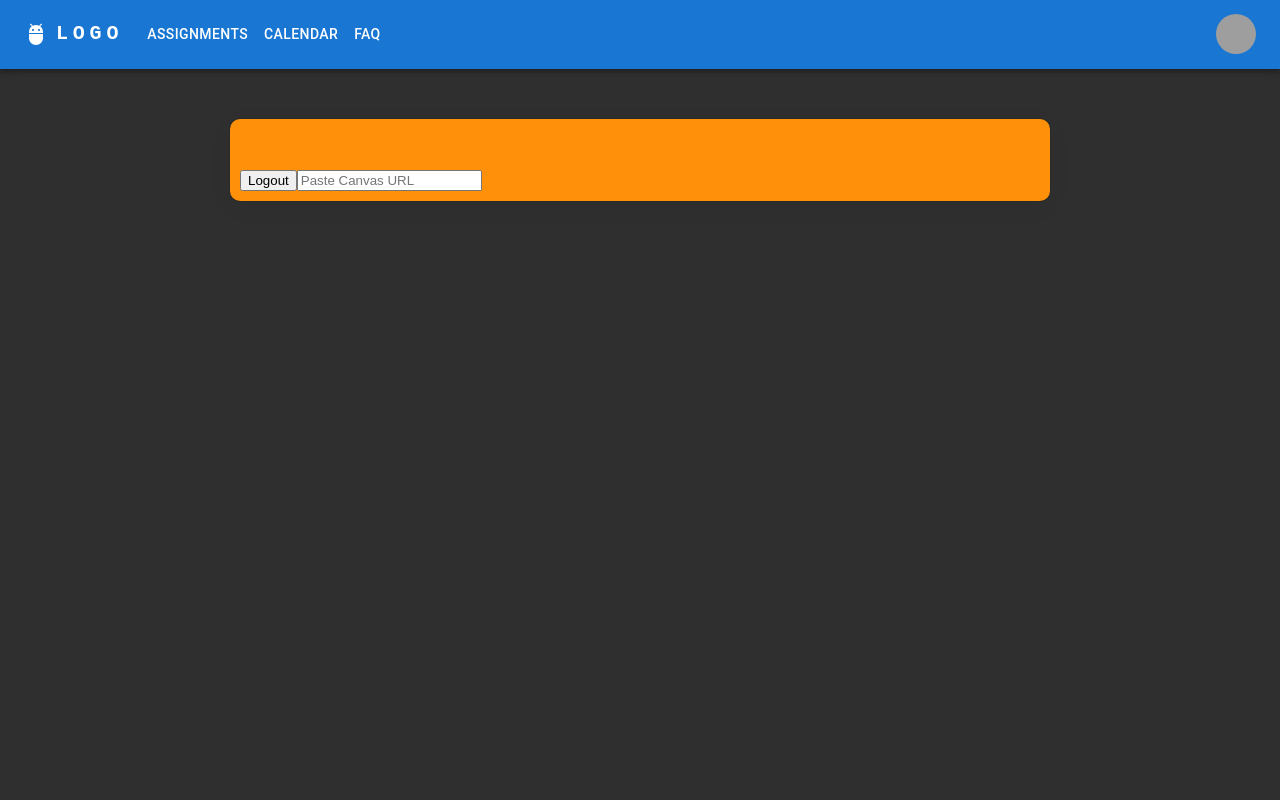
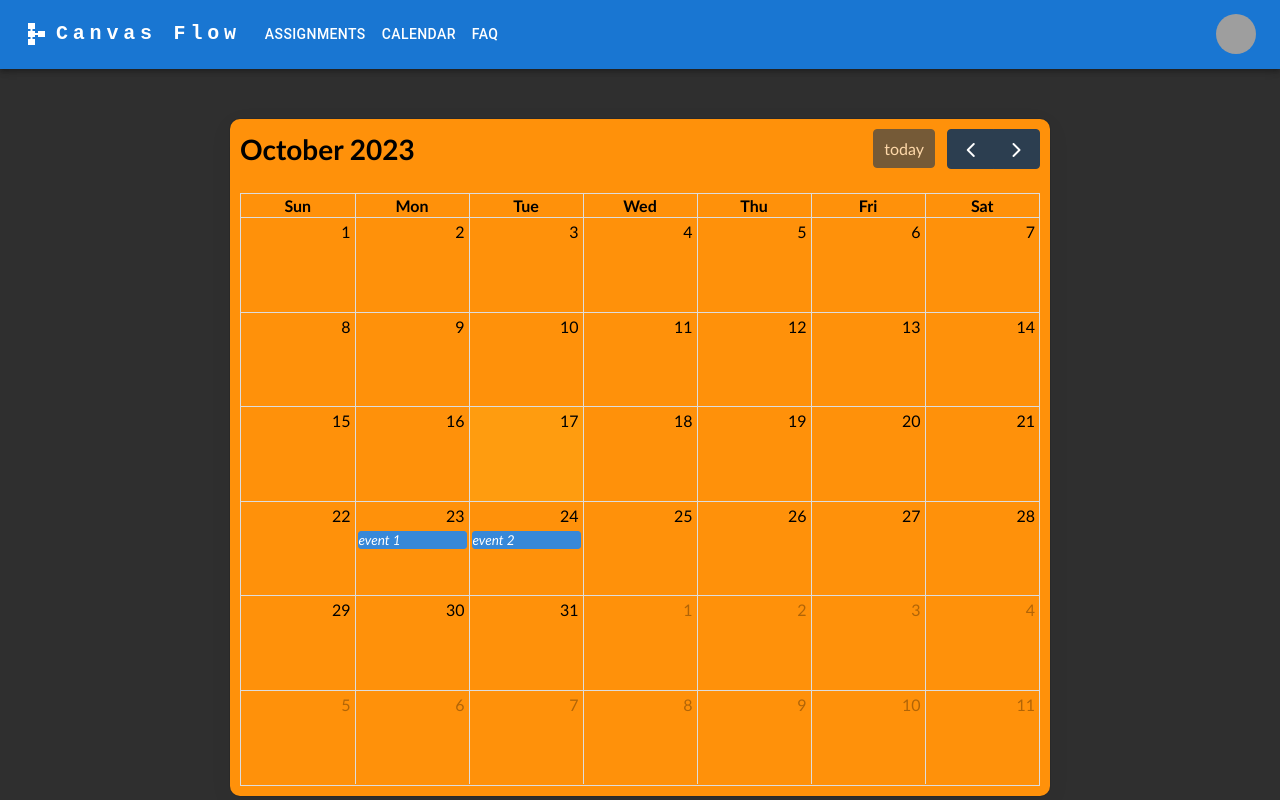
Before and after one commit to Jubbery/DBFinalProject, a React (Create React App) app in the folder client/: page /calendar in a window 1280 px wide. Built offline with nearby package versions, Linux system fonts and the light colour scheme; grey boxes are pictures that could not be loaded.

Commit message:
Added Calendar, FAQ, and NavBar update

```diff
--- a/client/package.json
+++ b/client/package.json
@@ -2,6 +2,9 @@
   "name": "db_final_reactapp",
   "version": "0.1.0",
   "private": true,
+  "devDependencies": {
+    "@babel/plugin-proposal-private-property-in-object": "^10"
+  },
   "dependencies": {
     "@emotion/react": "^11.11.1",
     "@emotion/styled": "^11.11.0",
--- a/client/src/App.js
+++ b/client/src/App.js
@@ -3,11 +3,10 @@ import { BrowserRouter as Router, Route, Routes } from "react-router-dom";
 import NavBar from "./components/NavBar";
 import Assignments from "./components/Assignments";
 import Calendar from "./components/Calendar";
-import { GoogleOAuthProvider } from "@react-oauth/google";
+import FAQ from "./components/FAQ";
 
 const App = () => {
   return (
-    <GoogleOAuthProvider clientId="<PUT_CLIENT_ID_HERE_FROM_SERVER>">
     <Router>
       <div className="navbar">
         <NavBar />
@@ -18,12 +17,12 @@ const App = () => {
             {/* Example route, modify as needed */}
             <Route path="/assignments" element={<Assignments />} />
             <Route path="/calendar" element={<Calendar />} />
+            <Route path="/faq" element={<FAQ />} />
             {/* Add other routes here */}
           </Routes>
         </div>
       </div>
     </Router>
-    </GoogleOAuthProvider>
   );
 };
 
--- a/client/src/components/Calendar.js
+++ b/client/src/components/Calendar.js
@@ -1,46 +1,36 @@
-import React, { useState } from "react";
-import { GoogleLogin, googleLogout } from "@react-oauth/google";
+import React from "react";
+import FullCalendar from "@fullcalendar/react";
+import dayGridPlugin from "@fullcalendar/daygrid"; // a plugin!
 
-const CLIENT_ID =
-  "405252700885-lf8bd7hfov161j82ut4r0iqaauosopb7.apps.googleusercontent.com";
+// https://fullcalendar.io/docs/react
 
-export default function Calendar() {
-  const [canvasURL, setCanvasURL] = useState("");
+export default class Calendar extends React.Component {
+  render() {
+    return (
+      <FullCalendar
+        plugins={[dayGridPlugin]}
+        initialView="dayGridMonth"
+        events={[
+          { title: "event 1", date: "2023-10-23" },
+          { title: "event 2", date: "2023-10-24" },
+        ]}
+        eventContent={renderEventContent}
+        eventClick={this.handleDateClick}
+        selectAllow="true"
+      />
+    );
+  }
+  handleDateClick = (arg) => {
+    // bind with an arrow function
+    console.log(arg.view.getCurrentData());
+  };
+}
 
-  const handleLoginSuccess = (credentialResponse) => {
-    console.log("Successfully logged in!", credentialResponse);
-    // Handle any further operations after successful login.
-  };
-
-  const handleLoginError = () => {
-    console.log("Login Failed");
-  };
-
-  const handleLogout = () => {
-    googleLogout();
-    // Handle any other operations needed on logout.
-  };
-
-  const handleURLChange = (e) => {
-    setCanvasURL(e.target.value);
-    // Handle fetching from Canvas URL and integrate it with Google Calendar if required.
-  };
-
+function renderEventContent(eventInfo) {
   return (
-    <div>
-      <GoogleLogin
-        clientId={CLIENT_ID}
-        onSuccess={handleLoginSuccess}
-        onError={handleLoginError}
-      />
-      <button onClick={handleLogout}>Logout</button>
-      <input
-        type="text"
-        placeholder="Paste Canvas URL"
-        value={canvasURL}
-        onChange={handleURLChange}
-      />
-      {/* Display fetched Canvas tasks or events */}
-    </div>
+    <>
+      <b>{eventInfo.timeText}</b>
+      <i>{eventInfo.event.title}</i>
+    </>
   );
 }
--- /dev/null
+++ b/client/src/components/FAQ.js
@@ -0,0 +1,17 @@
+import { Typography } from "@mui/material";
+import { Fragment } from "react";
+
+const FAQ = () => {
+  return (
+    <Fragment>
+      <Typography variant="h4" align="center">
+        Welcome to Canvas Flow
+      </Typography>
+      <Typography variant="h6" align="center">
+        We are here to help you get your school work done!
+      </Typography>
+    </Fragment>
+  );
+};
+
+export default FAQ;
--- a/client/src/components/NavBar.js
+++ b/client/src/components/NavBar.js
@@ -14,7 +14,7 @@ import {
   MenuItem,
 } from "@mui/material";
 import MenuIcon from "@mui/icons-material/Menu";
-import AdbIcon from "@mui/icons-material/Adb";
+import SchemaIcon from "@mui/icons-material/Schema";
 
 const pages = ["Assignments", "Calendar", "FAQ"];
 const settings = ["Profile", "Account", "Dashboard", "Signin", "Logout"];
@@ -42,12 +42,12 @@ function NavBar() {
     <AppBar position="static">
       <Container maxWidth="xl">
         <Toolbar disableGutters>
-          <AdbIcon sx={{ display: { xs: "none", md: "flex" }, mr: 1 }} />
+          <SchemaIcon sx={{ display: { xs: "none", md: "flex" }, mr: 1 }} />
           <Typography
             variant="h6"
             noWrap
             component="a"
-            href="#app-bar-with-responsive-menu"
+            href="/#"
             sx={{
               mr: 2,
               display: { xs: "none", md: "flex" },
@@ -58,7 +58,7 @@ function NavBar() {
               textDecoration: "none",
             }}
           >
-            LOGO
+            Canvas Flow
           </Typography>
 
           <Box sx={{ flexGrow: 1, display: { xs: "flex", md: "none" } }}>
@@ -102,12 +102,12 @@ function NavBar() {
               ))}
             </Menu>
           </Box>
-          <AdbIcon sx={{ display: { xs: "flex", md: "none" }, mr: 1 }} />
+          <SchemaIcon sx={{ display: { xs: "flex", md: "none" }, mr: 1 }} />
           <Typography
             variant="h5"
             noWrap
             component="a"
-            href="#app-bar-with-responsive-menu"
+            href="/#"
             sx={{
               mr: 2,
               display: { xs: "flex", md: "none" },
@@ -119,7 +119,7 @@ function NavBar() {
               textDecoration: "none",
             }}
           >
-            LOGO
+            Canvas Flow
           </Typography>
           <Box
             sx={{
```
Also changed, not shown: package.json (+6 -2 lines), 1 other file (tests, documents, lock files or other folders). Lines whose indentation alone changed are shown as unchanged.
